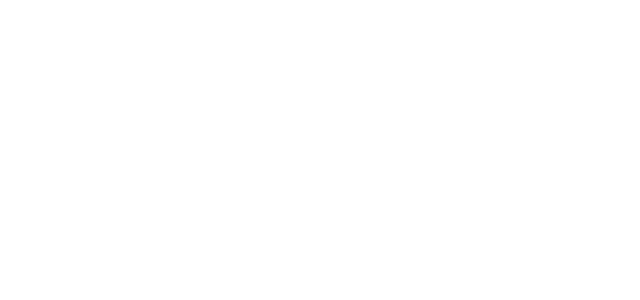
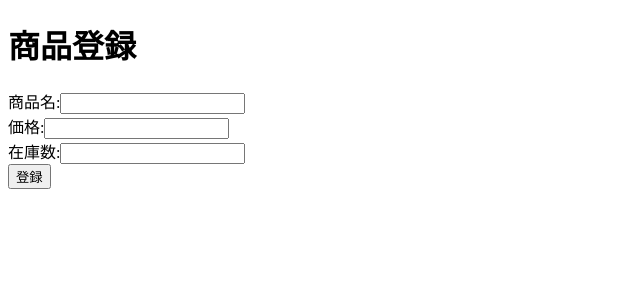
Before and after one commit to giito0101/vue-practice, a Vue app: page /products/new in a window 1280 px wide. Before the commit this address had no page. Shown: the top 300 px of the page, without its empty margins (0-640 px from the left). Built offline with nearby package versions, Linux system fonts and the light colour scheme; the HTML template or start-up script is replaced by a standard one.

Commit message:
Productの登録フォーム作成とAPI連携

```diff
--- a/src/router/index.ts
+++ b/src/router/index.ts
@@ -1,5 +1,6 @@
 import { createRouter, createWebHistory } from "vue-router";
 import ProductListView from "@/views/ProductListView.vue";
+import ProductCreateView from "@/views/ProductCreateView.vue";
 
 const router = createRouter({
   history: createWebHistory(import.meta.env.BASE_URL),
@@ -13,6 +14,11 @@ const router = createRouter({
       name: "products",
       component: ProductListView,
     },
+    {
+      path: "/products/new",
+      name: "productsーnew",
+      component: ProductCreateView,
+    },
   ],
 });
 
--- a/src/stores/productStore.ts
+++ b/src/stores/productStore.ts
@@ -18,5 +18,17 @@ export const useProductStore = defineStore("product", {
       const response = await fetch("http://localhost:8000/products");
       this.products = await response.json();
     },
+    async createProduct(product: Omit<Product, "id">) {
+      const response = await fetch("http://localhost:8000/products/create", {
+        method: "POST",
+        headers: {
+          "Content-Type": "application/json",
+        },
+        body: JSON.stringify(product),
+      });
+
+      const newProduct = await response.json();
+      this.products.push(newProduct);
+    },
   },
 });
--- /dev/null
+++ b/src/views/ProductCreateView.vue
@@ -0,0 +1,43 @@
+<script setup lang="ts">
+import { reactive } from "vue";
+import { useProductStore } from "@/stores/productStore";
+
+const productStore = useProductStore();
+
+const form = reactive({
+  name: "",
+  price: "",
+  stock: "",
+});
+
+const handleSubmit = () => {
+  const payload = {
+    name: form.name,
+    price: parseInt(form.price, 10),
+    stock: parseInt(form.stock, 10),
+  };
+
+  productStore.createProduct(payload);
+};
+</script>
+
+<template>
+  <main>
+    <h1>商品登録</h1>
+    <form @submit.prevent="handleSubmit">
+      <div>
+        <label for="name">商品名:</label>
+        <input id="name" v-model="form.name" type="text" required />
+      </div>
+      <div>
+        <label for="price">価格:</label>
+        <input id="price" v-model="form.price" type="number" required />
+      </div>
+      <div>
+        <label for="stock">在庫数:</label>
+        <input id="stock" v-model="form.stock" type="number" required />
+      </div>
+      <button type="submit">登録</button>
+    </form>
+  </main>
+</template>
```
